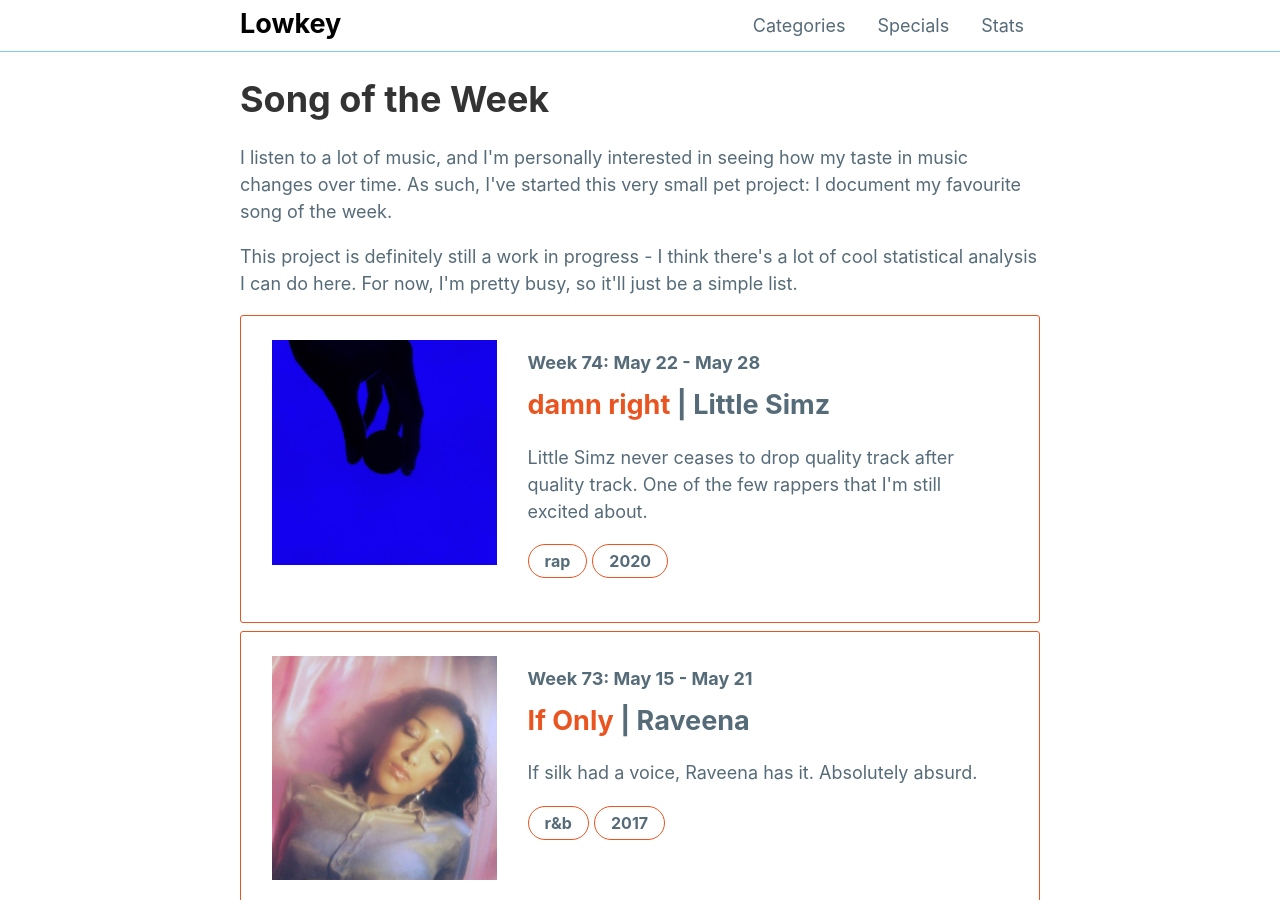
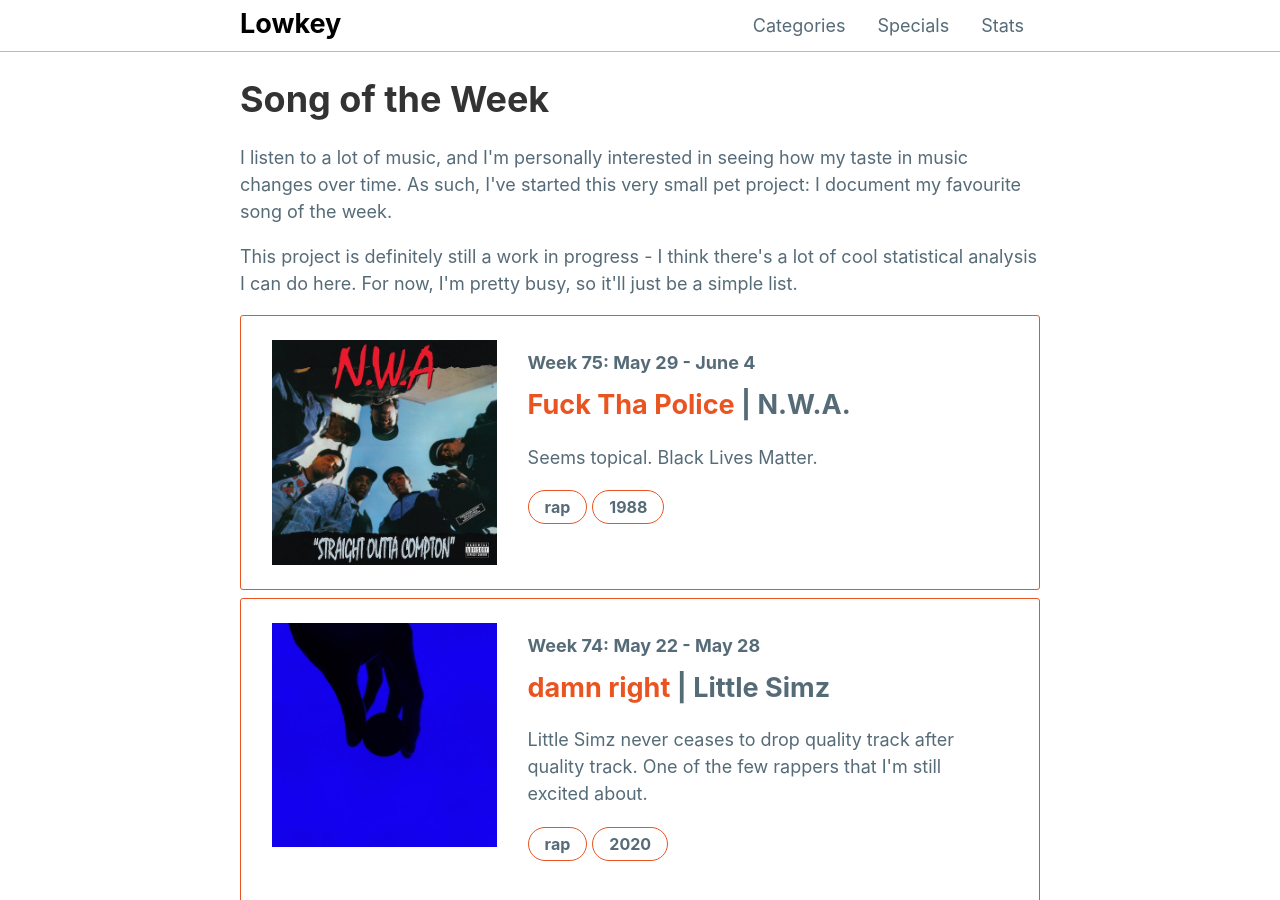
Before and after one commit to mattxwang/lowkey, a Jekyll site: the page built from _stats/song-of-the-week.html, in a window 1280 px wide and 900 px high. Built offline with Jekyll 4.4.1, drawn with Linux system fonts in a browser that asks for light colours; comment, search, counter and statistics services are not loaded.

Commit message:
black lives matter.

```diff
--- a/_data/sotw.yml
+++ b/_data/sotw.yml
@@ -738,3 +738,13 @@
   year: 2020
   blurb: >
     Little Simz never ceases to drop quality track after quality track. One of the few rappers that I'm still excited about.
+week75:
+  week: "Week 75: May 29 - June 4"
+  title: "Fuck Tha Police"
+  artist: "N.W.A."
+  album: "Straight Outta Compton"
+  album_art: "straight-outta-compton.jpg"
+  genre: "rap"
+  year: 1988
+  blurb: >
+    Seems topical. Black Lives Matter.
```
Also changed, not shown: img/albums/straight-outta-compton.jpg (added).
